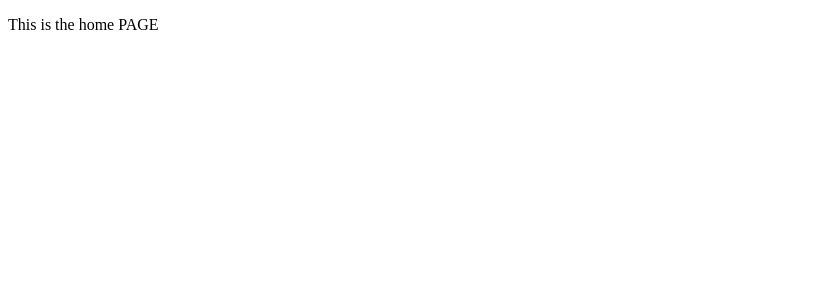
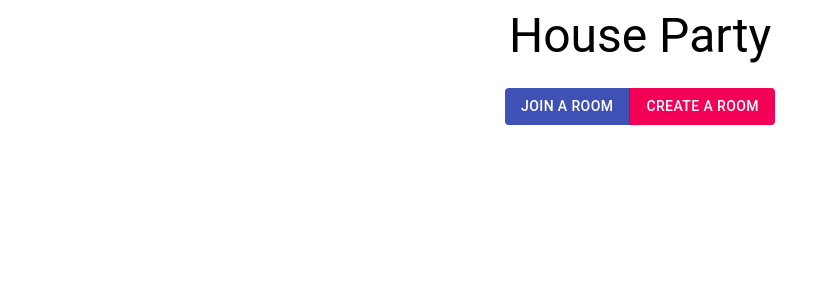
Before and after one commit to j-tomasik/django-music-controller, a React app in the folder music_controller/frontend/: page / in a window 1280 px wide. Shown: the top 300 px of the page, without its empty margins (0-830 px from the left). Built offline with nearby package versions, Linux system fonts and the light colour scheme; the HTML template or start-up script is replaced by a standard one.

Commit message:
built out html for home page

```diff
--- a/music_controller/frontend/src/components/HomePage.js
+++ b/music_controller/frontend/src/components/HomePage.js
@@ -2,6 +2,7 @@
 import RoomJoinPage from "./RoomJoinPage";
 import CreateRoomPage from "./CreateRoomPage";
 import Room from "./Room";
+import { Grid, Button, ButtonGroup, Typography } from "@material-ui/core";
 import {
   BrowserRouter as Router,
   Switch,
@@ -15,12 +16,34 @@
     super(props);
   }
 
+  renderHomPage() {
+    return(
+      <Grid container spacing={3}>
+          <Grid item xs={12} align="center">
+            <Typography variant='h3' compact='h3'>
+              House Party
+            </Typography>
+          </Grid>
+          <Grid item xs={12} align="center">
+            <ButtonGroup disableElevation variant='contained' color='primary'>
+              <Button color='primary' to='/join' component={Link}>
+                Join a Room
+              </Button>
+              <Button color='secondary' to='/create' component={Link}>
+                Create a Room
+              </Button>
+            </ButtonGroup>
+          </Grid>
+      </Grid>
+    );
+  }
+
   render() {
     return (
       <Router>
         <Switch>
           <Route exact path="/">
-            <p>This is the home PAGE</p>
+            {this.renderHomPage()}
           </Route>
           <Route path="/join" component={RoomJoinPage} />
           <Route path="/create" component={CreateRoomPage} />
```
